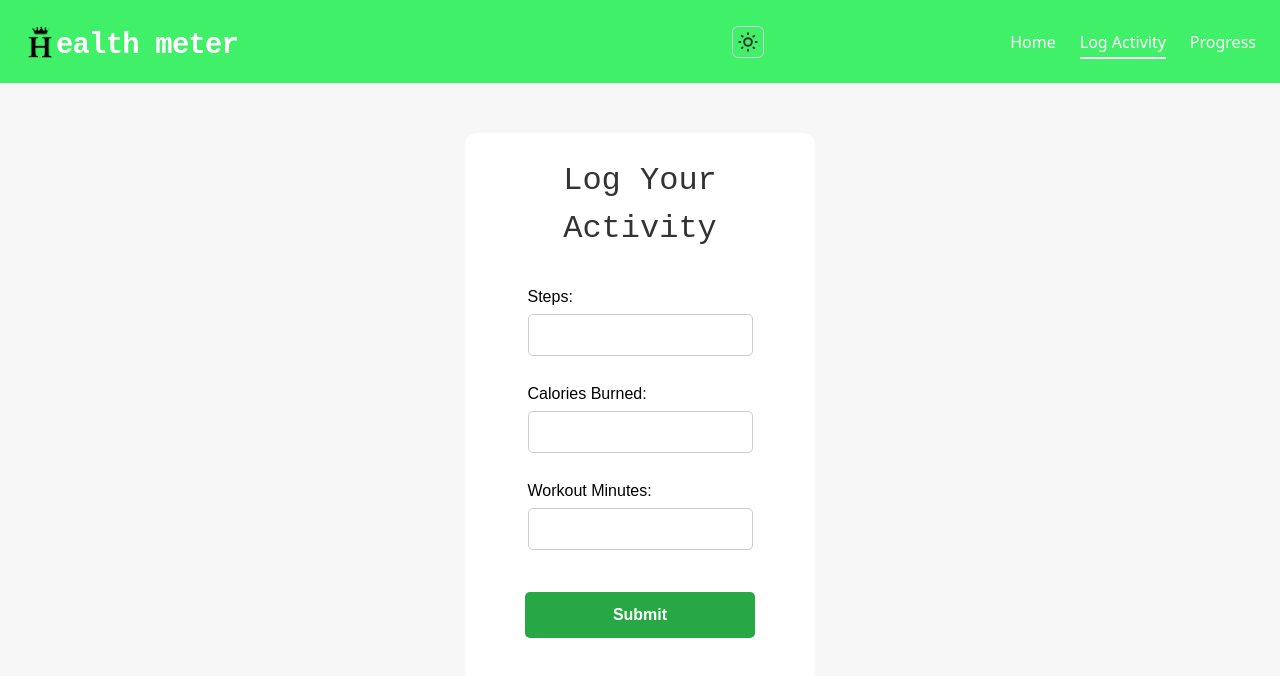
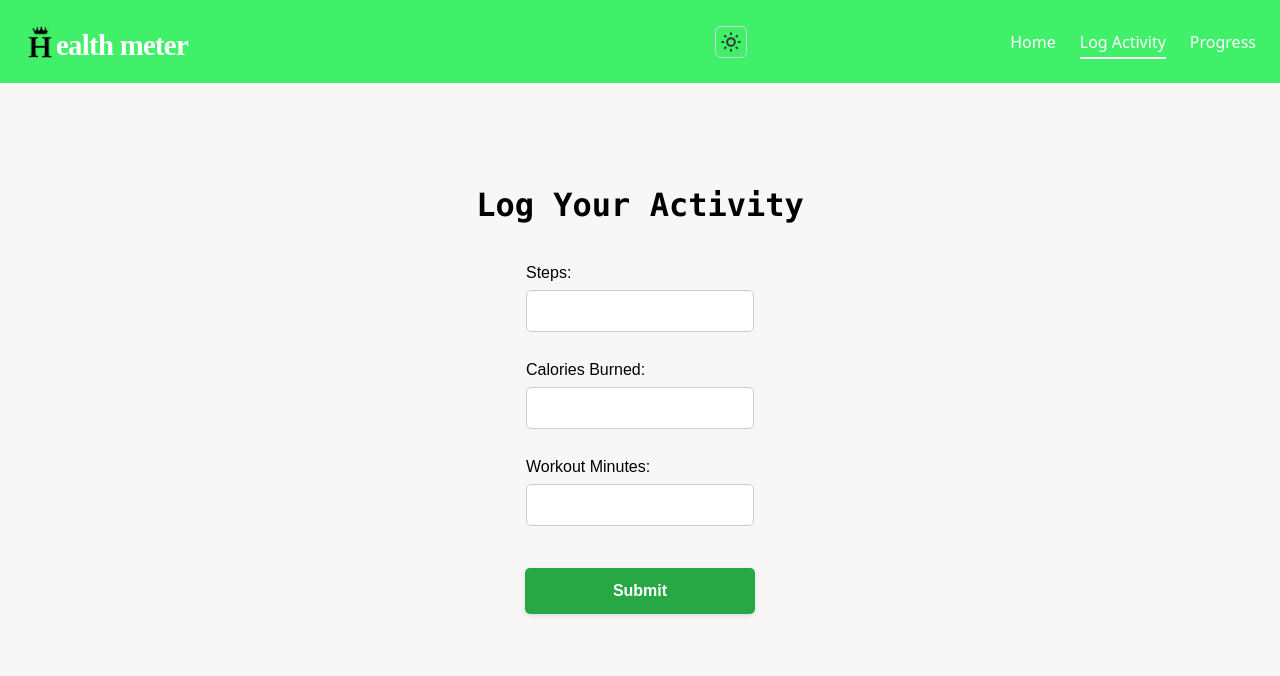
Before and after one commit to sewminiJayawardhana/Fitness-Tracker-App, a React (Create React App) app in the folder Client/: page /log in a window 1280 px wide. Shown: the top 676 px of the page. Built offline with nearby package versions, Linux system fonts and the light colour scheme.

Commit message:
`Refactored CSS styles across multiple components, updated font styles, and added dark mode support`

```diff
--- a/Client/src/components/Navbar.css
+++ b/Client/src/components/Navbar.css
@@ -7,7 +7,6 @@
   padding: 1rem 2rem;
   font-family: 'Arial', sans-serif;
 }
-
 
 
 .navbar-links {
--- a/Client/src/components/Navbar.jsx
+++ b/Client/src/components/Navbar.jsx
@@ -19,7 +19,7 @@ const Navbar = () => {
       {/* Logo */}
       <h2 className="flex items-center text-[1.8rem] font-bold tracking-tight">
         <img src="LetterH.png" alt="Logo" className="w-8 h-8" />
-        <span style={{ fontFamily: 'Monospace', paddingTop: '0.5rem' }}>ealth meter</span>
+        <span style={{ fontFamily: 'cursive', paddingTop: '0.5rem' }}>ealth meter</span>
       </h2>
 
       {/* Theme Toggle Button */}
--- a/Client/src/pages/HomePage.css
+++ b/Client/src/pages/HomePage.css
@@ -1,20 +1,24 @@
 .home-container {
+  position: relative;
   padding: 2rem;
   font-family: Arial, sans-serif;
   min-height: 100vh;
+  background: none;
+  display: flex;
+  flex-direction: column;
+  align-items: center;
+  overflow: hidden;
+}
+
+.home-container::before {
+  content: "";
+  position: absolute;
+  inset: 0;
   background-image: url('../assets/running.jpg');
   background-size: cover;
   background-position: center;
   background-repeat: no-repeat;
-  display: flex;
-  flex-direction: column;
-  align-items: center;
-}
-.home-container::before {
-  content: "";
-  position: absolute;
-  inset: 0;
-  background: rgba(255,255,255,0.6);
+  opacity: 0.5;
   z-index: 1;
 }
 
@@ -24,12 +28,16 @@
 }
 
 .summary-box {
-  background-color: #e6ffe6;
+  background-color: rgba(230, 255, 230, 0.8);
+
   padding: 1.5rem;
   border-radius: 10px;
-  box-shadow: 0 2px 8px rgba(0,0,0,0.1);
+  box-shadow: 0 2px 8px rgba(149, 140, 140, 0.1);
   margin-top: 1rem;
-
+}
+.dark .summary-box {
+  background-color: rgba(0, 0, 0, 0.6);
+  box-shadow: 0 2px 8px rgba(255, 255, 255, 0.1);
 }
 
 .summary-box p {
@@ -39,8 +47,10 @@
 }
 h1 {
   color: #333;
+  margin-top: 3rem;
   margin-bottom: 1rem;
   font-family: monospace;
+  font-weight: bold;
   font-size: 2rem;
   text-align: center;
 }
--- a/Client/src/pages/HomePage.jsx
+++ b/Client/src/pages/HomePage.jsx
@@ -27,11 +27,11 @@ const HomePage = () => {
     <div>
       <Navbar />
       <div className="home-container">
-        <h1>Today's Summary</h1>
+        <h1 className='text-black dark:text-white font-mono'>Today's Summary</h1>
         <div className="summary-box">
-          <p><strong>🚶 Steps:</strong> {summary.steps}</p>
-          <p><strong>🔥 Calories Burned:</strong> {summary.calories}</p>
-          <p><strong>⏱  Workout Minutes:</strong> {summary.workoutMinutes}</p>
+          <p >🚶 Steps:{summary.steps}</p>
+          <p>🔥 Calories Burned: {summary.calories}</p>
+          <p>⏱  Workout Minutes: {summary.workoutMinutes}</p>
         </div>
       </div>
     </div>
--- a/Client/src/pages/LogActivityPage.css
+++ b/Client/src/pages/LogActivityPage.css
@@ -3,14 +3,11 @@
   display: flex;
   flex-direction: column;
   font-family: Arial, sans-serif;
-  border: 0.3px  #555151;      /* Black stroke */
-  border-radius: 12px;
-  padding: 24px 18px;
-  background: #fff;
+  border: 4px  #555151;      /* Black stroke */
+  padding: 0px 18px;
   margin: 50px auto 0 auto;
-  max-width: 350px;
-  box-shadow: 0 2px 2px rgba(193, 188, 188, 0.02);
 }
+
 
 .log-form {
   display: flex;
@@ -20,7 +17,6 @@
   display: flex;
   justify-content: center;
   align-items: center;
-  flex-direction: column;
 }
 
 .log-form label {
@@ -31,6 +27,7 @@
   font-size: 1rem;
 }
 
+/* General input style */
 .log-form input {
   padding: 0.5rem;
   font-size: 1rem;
@@ -38,6 +35,17 @@
   border-radius: 5px;
   margin-top: 0.3rem;
   width: 100%;
+
+  font-family: monospace;
+  color: black;
+  background-color: white;
+}
+
+/* Dark mode support */
+.dark .log-form input {
+  color: white;
+  background-color: #2e2d2d;
+  border: 1px solid #5b5656;
 }
 
 .log-form button {
@@ -53,6 +61,7 @@
   transition: background-color 0.2s;
   max-width:750%;
   min-width: 230px;
+  box-shadow: 0 2px 5px rgba(0,0,0,0.1);
 }
 
 .log-form button:hover {
--- a/Client/src/pages/LogActivityPage.jsx
+++ b/Client/src/pages/LogActivityPage.jsx
@@ -47,7 +47,7 @@ const LogActivityPage = () => {
     <div>
       <Navbar />
       <div className="log-container">
-        <h1>Log Your Activity</h1>
+        <h1 className='text-black dark:text-white font-mono'>Log Your Activity</h1>
         <form className="log-form" onSubmit={handleSubmit}>
           <label>
             Steps:
--- a/Client/src/pages/ProgressPage.css
+++ b/Client/src/pages/ProgressPage.css
@@ -1,6 +1,28 @@
 .progress-container {
+  position: relative;
   padding: 2rem;
   font-family: monospace;
   max-width: 800px;
   margin: 0 auto;
+  min-height: 100vh;
+  overflow: hidden;
+  background: rgba(255,255,255,0.85); /* White overlay for readability */
+  box-shadow: 0 2px 16px rgba(0,0,0,0.08);
 }
+
+.progress-container::before {
+  content: "";
+  position: absolute;
+  inset: 0;
+  background-image: url('../assets/running2.jpg'); /* Update with your image path */
+  background-size: cover;
+  background-position: center;
+  background-repeat: no-repeat;
+  opacity: 0.22; /* Adjust for desired effect */
+  z-index: 1;
+}
+
+.progress-container > * {
+  position: relative;
+  z-index: 2;
+}
--- a/Client/src/pages/ProgressPage.jsx
+++ b/Client/src/pages/ProgressPage.jsx
@@ -53,19 +53,19 @@ const ProgressPage = () => {
         label: 'Steps',
         data: stepsData,
         borderColor: 'rgba(40, 167, 69, 1)',
-        backgroundColor: 'rgba(40, 167, 69, 0.2)',
+        backgroundColor: 'rgba(40, 167, 69, 1)',
       },
       {
         label: 'Calories Burned',
         data: caloriesData,
         borderColor: 'rgba(255, 99, 132, 1)',
-        backgroundColor: 'rgba(255, 99, 132, 0.2)',
+        backgroundColor: 'rgba(255, 99, 132, 1)',
       },
       {
         label: 'Workout Minutes',
         data: workoutData,
         borderColor: 'rgba(54, 162, 235, 1)',
-        backgroundColor: 'rgba(54, 162, 235, 0.2)',
+        backgroundColor: 'rgba(54, 162, 235, 1)',
       },
     ],
   };
@@ -75,6 +75,10 @@ const ProgressPage = () => {
     plugins: {
       legend: {
         position: 'top',
+        labels: {
+        usePointStyle: true,
+        pointStyle: 'circle',
+      },
       },
       title: {
         display: true,
```
Also changed, not shown: 1 other file (tests, documents, lock files or other folders).
